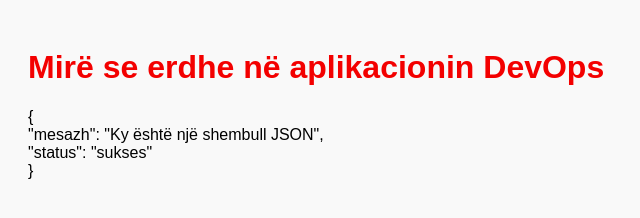
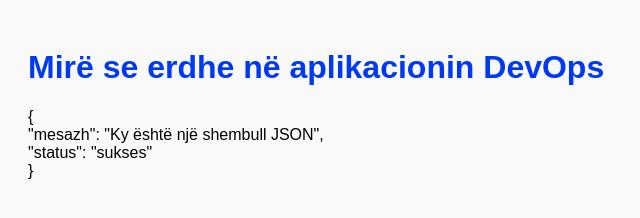
Before and after one commit to mirjan01allaraj/testdevopsAPP, a website: page webapp/index.html in a window 1280 px wide. Shown: the whole page, without its empty margins (0-640 px from the left). Drawn offline with Linux system fonts and the light colour scheme; files whose address does not match are found by name.

Commit message:
Update h1 color to blue  style.css

```diff
--- a/webapp/style.css
+++ b/webapp/style.css
@@ -4,5 +4,5 @@
   padding: 20px;
 }
 h1 {
-  color: #f30000;
+  color: #0039f3;
 }
```
